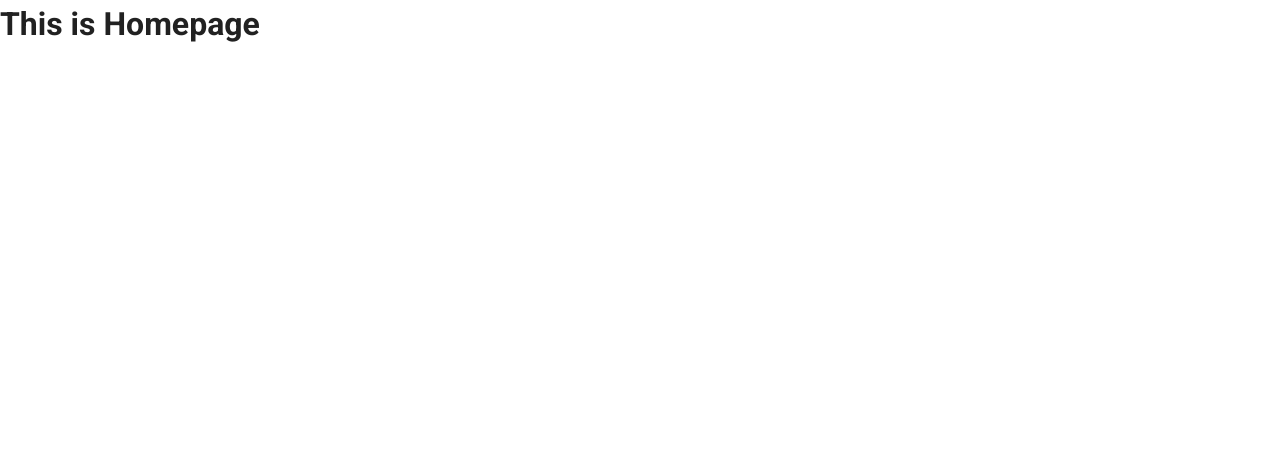
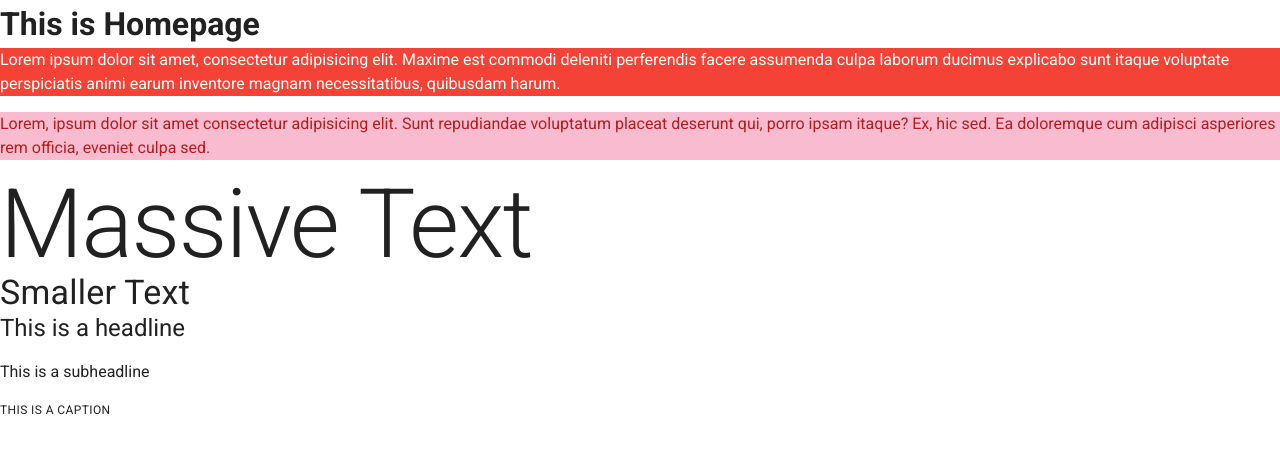
Before and after one commit to linearsachin/vue-todo, a Vue app: page / in a window 1280 px wide. Shown: the top 454 px of the page. Built offline with nearby package versions, Linux system fonts and the light colour scheme.

Commit message:
text and colours

```diff
--- a/src/views/Home.vue
+++ b/src/views/Home.vue
@@ -1,6 +1,13 @@
 <template>
   <div class="home">
     <h1>This is Homepage</h1>
+    <p class="red white--text">Lorem ipsum dolor sit amet, consectetur adipisicing elit. Maxime est commodi deleniti perferendis facere assumenda culpa laborum ducimus explicabo sunt itaque voluptate perspiciatis animi earum inventore magnam necessitatibus, quibusdam harum.</p>
+    <p class="pink lighten-4 red--text text--darken-4">Lorem, ipsum dolor sit amet consectetur adipisicing elit. Sunt repudiandae voluptatum placeat deserunt qui, porro ipsam itaque? Ex, hic sed. Ea doloremque cum adipisci asperiores rem officia, eveniet culpa sed.</p>
+    <h1 class="display-4">Massive Text</h1>
+    <h4 class="display-1">Smaller Text</h4>
+    <p class="headline">This is a headline</p>
+    <p class="subheadline">This is a subheadline</p>
+    <p class="caption text-uppercase">This is a caption</p>
   </div>
 </template>
 
```
